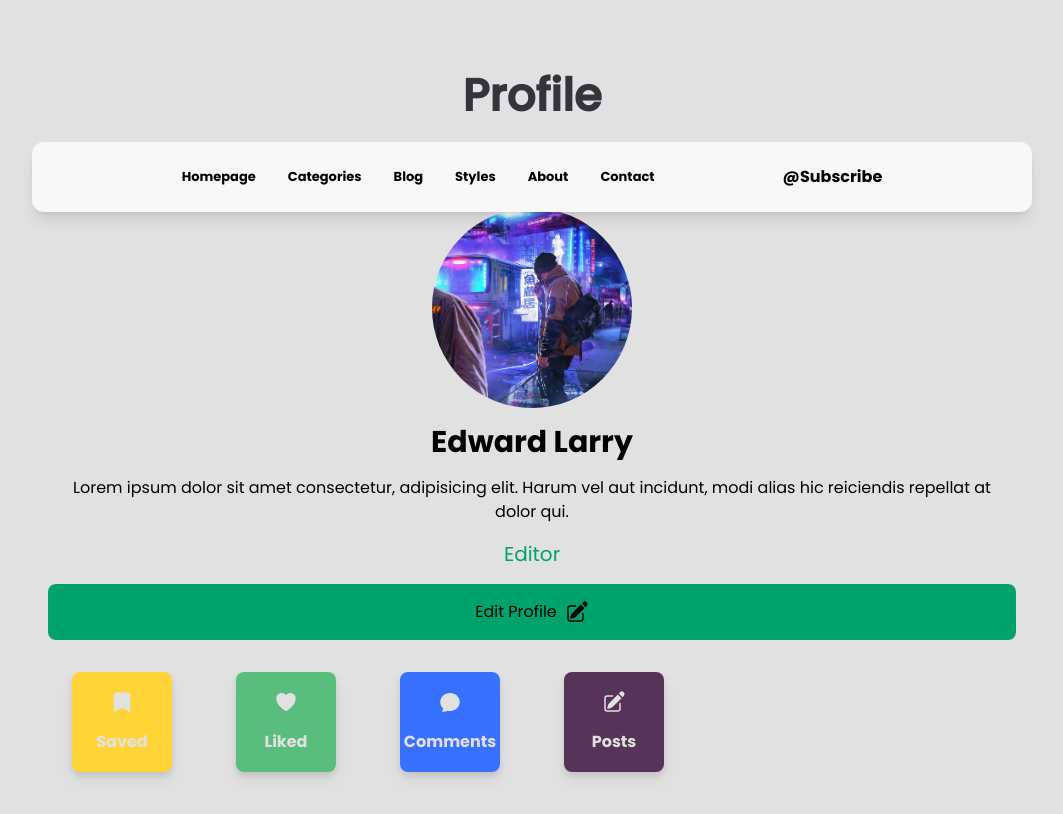
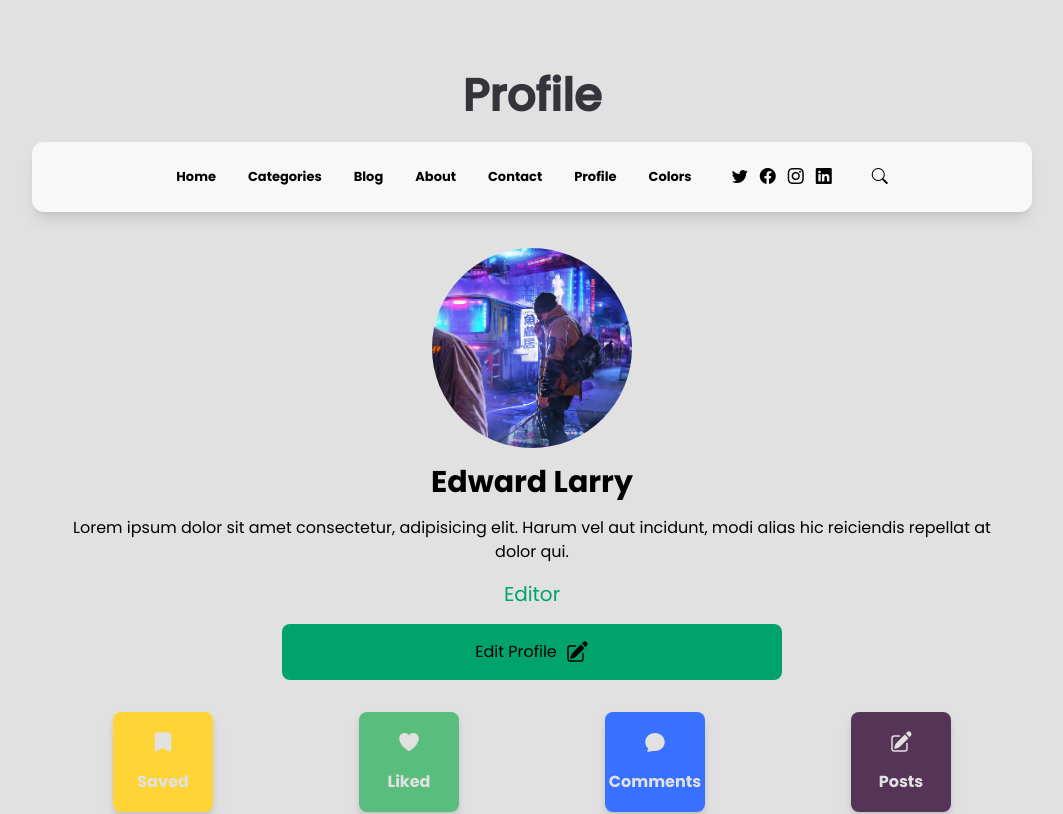
Before and after one commit to TheMoeEntity/devblog, a Next.js app: page /profile in a window 1280 px wide. Shown: the top 814 px of the page, without its empty margins (108-1171 px from the left). Built offline with nearby package versions, Linux system fonts and the light colour scheme.

Commit message:
new actions in profile page

```diff
--- a/package.json
+++ b/package.json
@@ -21,7 +21,8 @@
     "react-dom": "^18",
     "react-slick": "^0.30.2",
     "slick-carousel": "^1.8.1",
-    "swiper": "^11.1.4"
+    "swiper": "^11.1.4",
+    "zustand": "^4.5.2"
   },
   "lint-staged": {
     "**/*.js": [
--- a/src/app/color/page.tsx
+++ b/src/app/color/page.tsx
@@ -14,6 +14,7 @@ const Page = (): ReactElement => {
     "#9B773D",
     "#005859",
     "#11254A",
+    "rebeccapurple",
 
   ];
   const [color, setColor] = useState("");
@@ -41,10 +42,12 @@ const Page = (): ReactElement => {
   }, [color]);
 
   return (
-    <div className="w-full bg-lightOne dark:bg-darkOne min-h-screen px-4 space-y-8 p-4">
-      <div className="p-4 text-white" style={{ backgroundColor: color }}>
+    <div className="w-full bg-lightOne dark:bg-darkOne min-h-screen px-4 space-y-8 ">
+      <div className="mx-auto  max-w-[1000px] py-10">
+
+        <div className="p-4 max-w-[300px]  text-white" style={{ backgroundColor: color }}>
+        </div>
         Selected Color
-      </div>
         <div className="flex justify-start items-center flex-wrap place-content-start gap-4">
           {colors.map((color, i) => (
             <button
@@ -55,6 +58,7 @@ const Page = (): ReactElement => {
               key={i}
             ></button>
           ))}
+        </div>
         <h3 className="text-black text-sm my-5 font-semibold dark:text-white">Effects will take place after you leave this page</h3>
       </div>
     </div>
--- /dev/null
+++ b/src/app/profile/[action]/page.tsx
@@ -0,0 +1,27 @@
+"use client"
+import Post from "@/app/post/components/Post"
+import DashPost from "@/components/DashPost"
+import { PostDummy } from "@/components/dummies"
+import { motion } from "framer-motion"
+const Page = ({ params }: { params: any }) => {
+    console.log(params)
+
+
+    return (
+        <div className='w-full bg-lightOne dark:bg-darkOne min-h-screen px-4 space-y-8 p-4 capitalize lg:py-10  '>
+
+            <h1 className="text-2xl text-center">Saved {params.action}</h1>
+
+
+
+            <div className="w-full md:flex flex-wrap gap-4 grid-cols-3 md:grid-cols-2 justify-center  place-items-start items-center space-y-6 md:space-y-0 mx-auto max-w-[1100px] ">
+                {PostDummy.map((post, i) => (
+                    <DashPost data={post} key={i} />
+                ))}
+            </div>
+
+        </div >
+    )
+}
+
+export default Page
--- a/src/app/profile/page.tsx
+++ b/src/app/profile/page.tsx
@@ -7,7 +7,7 @@ import { Comment, Edit, Like, Save } from "./components/svg";
 import { useRouter } from "next/navigation";
 
 const Page: React.FC = () => {
-
+  const router = useRouter()
   const [color, setColor] = useState<string>("");
   const storageEventName = "localStorageUpdate";
   useEffect(() => {
@@ -36,7 +36,7 @@ const Page: React.FC = () => {
   }, [color]);
 
   return (
-    <div className="min-h-screen bg-lightOne text-black dark:text-[#D0D4D0] dark:bg-darkOne ">
+    <div className="min-h-screen bg-lightOne text-black dark:text-[#D0D4D0] dark:bg-darkOne lg:py-10 ">
       <div className="flex items-center p-4 mx-auto flex-col space-y-4 max-w-[1000px] ">
         <div className=" relative overflow-hidden  w-[200px] h-[200px] rounded-full ">
           <Image
@@ -53,13 +53,13 @@ const Page: React.FC = () => {
         <h4 className="mx-auto text-pretty text-center ">Lorem ipsum dolor sit amet consectetur, adipisicing elit. Harum vel aut incidunt, modi alias hic reiciendis repellat at dolor qui.</h4>
         {/* Editor */}
         <span style={{ color: color }} className=" text-xl" >Editor</span>
-        <button style={{ backgroundColor: color }} className={`p-4 w-full rounded-lg flex justify-center items-center space-x-2 capitalize`}> <h3 className="">Edit Profile</h3> <Edit /> </button>
+        <button style={{ backgroundColor: color }} className={`p-4 w-full max-w-[500px] md:mx-auto rounded-lg flex justify-center items-center space-x-2 capitalize`}> <h3 className="">Edit Profile</h3> <Edit /> </button>
 
       </div>
 
-      <div className=" w-full p-4 max-w-[1000px] mx-auto gap-4 grid grid-cols-3 md:grid-cols-4 lg:grid-cols-6 place-items-start fill-[#E1E1E1] dark:fill-[#17191D] has-[div]:drop-shadow-lg dark:text-[#17191D] text-[#E1E1E1] font-bold ">
+      <div className=" w-full p-4 max-w-[1000px] mx-auto gap-4 grid grid-cols-3 md:grid-cols-4 lg:flex   fill-[#E1E1E1] dark:fill-[#17191D] has-[div]:drop-shadow-lg has-[div]:cursor-pointer dark:text-[#17191D] text-[#E1E1E1] font-bold ">
 
-        <div className="flex justify-center items-center w-[100px] h-[100px] mx-auto flex-col space-y-4 rounded-lg bg-[#ffd437] ">
+        <div className="flex justify-center items-center w-[100px] h-[100px] mx-auto flex-col space-y-4 rounded-lg bg-[#ffd437] " onClick={() => router.push("profile/saved")}>
           <Save />
           <h3 className=" ">Saved</h3>
         </div>
--- a/src/components/Header/index.tsx
+++ b/src/components/Header/index.tsx
@@ -89,33 +89,36 @@ const Header = () => {
       </h1>
       {/* Desktop */}
       <div className="absolute z-10 hidden lg:flex bg-lightTwo dark:bg-darkTwo w-[1000px] h-[70px] gap-x-10 items-center justify-center -bottom-5 left-1/2 -translate-x-1/2 px-7 rounded-xl py-7 shadow-lg">
-        <div className="flex gap-x-8 text-[13px] font-semibold">
-          <span>Homepage</span>
-          <span>Categories</span>
-          <span>Blog</span>
-          <span>Styles</span>
-          <span>About</span>
-          <span>Contact</span>
+        <div className={`flex has-[span]:capitalize has-[span]:cursor-pointer transition-[.8s]   gap-x-8 text-[13px] font-semibold`}>
+          <span className="transition-[.8s] hover:scale-[1.2] " onClick={() => router.push("/")}>home</span>
+          <span className="transition-[.8s] hover:scale-[1.2] " onClick={() => router.push("")}>categories</span>
+          <span className="transition-[.8s] hover:scale-[1.2] " onClick={() => router.push("")}>blog</span>
+          <span className="transition-[.8s] hover:scale-[1.2] " onClick={() => router.push("")}>about</span>
+          <span className="transition-[.8s] hover:scale-[1.2] " onClick={() => router.push("")}>contact</span>
+          <span className="transition-[.8s] hover:scale-[1.2] " onClick={() => router.push("/profile")}>Profile</span>
+          <span className="transition-[.8s] hover:scale-[1.2] " onClick={() => router.push("/color")}>colors</span>
+
         </div>
         <div className="flex gap-x-3">
           <a href="">
-            <i className="fa-brands fa-x-twitter"></i>
+            <i className="bi bi-twitter"></i>
           </a>
           <a href="">
-            <i className="fa-brands fa-facebook-f"></i>
+            <i className="bi bi-facebook"></i>
           </a>
           <a href="">
-            <i className="fa-brands fa-instagram"></i>
+            <i className="bi bi-instagram"></i>
           </a>
           <a href="">
-            <i className="fa-brands fa-linkedin"></i>
+            <i className="bi bi-linkedin"></i>
           </a>
         </div>
-        <div className="flex gap-x-3">
-          <button>
-            <i className="fa-solid fa-magnifying-glass"></i>
+
+        <div className="flex gap-x-3 ">
+          <button className="">
+            <i className="bi bi-search"></i>
           </button>
-          <span className="font-semibold">@Subscribe</span>
+
         </div>
       </div>
     </header>
--- /dev/null
+++ b/src/store/store.ts
@@ -0,0 +1,41 @@
+import { Post } from "@/components/types";
+import { create } from "zustand";
+import { persist } from "zustand/middleware";
+
+export const postStore = create(
+  persist(
+    (set, get: any) => ({
+      post: [],
+      total: 0,
+
+      addToPost: (data: Post) => {
+        const oldPost = get().post;
+        const isInPost = oldPost.find((post: Post) => {
+          return post.id === data.id;
+        });
+
+        if (isInPost) {
+          return; // Item already in post, no action needed
+        } else {
+          const newPost = [...oldPost, data];
+          return set({ post: newPost });
+        }
+      },
+      removeFromPost: (data: any) => {
+        const post = get().post;
+        const newPost = post.filter(
+          (postItem: any) => postItem.item._id !== data._id
+        );
+        return set({ post: newPost });
+      },
+
+      revalidate: (data: any) => {
+        const post = get().post;
+        const index = post.findIndex((item: any) => item._id === data._id);
+        post[index].quantity = data.quantity;
+        return set({ post: post });
+      },
+    }),
+    { name: "post" }
+  )
+);
```
Also changed, not shown: 1 other file (tests, documents, lock files or other folders). Lines whose indentation alone changed are shown as unchanged.
